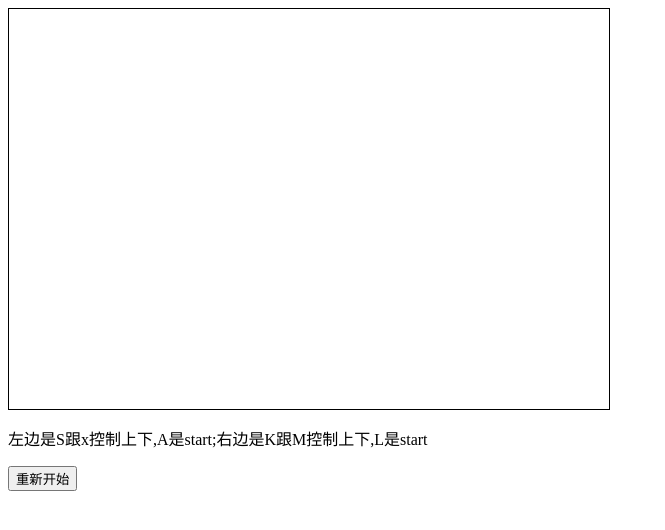
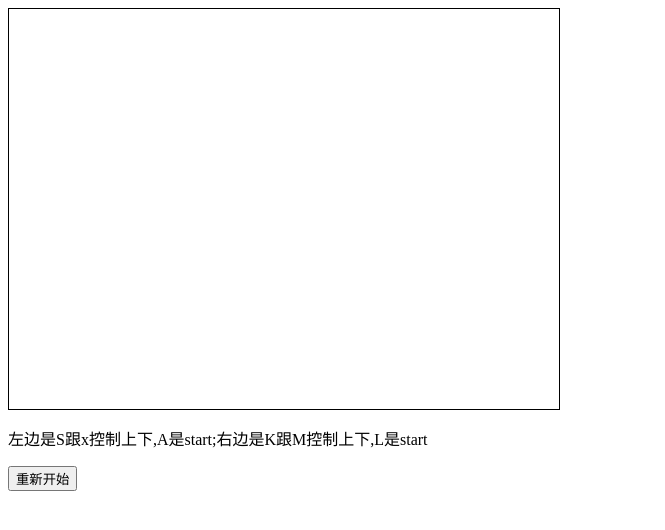
Before and after one commit to rongtou/node-marbles, a plain HTML site: page src/wp/index.html in a window 1280 px wide. Shown: the whole page, without its empty margins (0-665 px from the left). Drawn offline with nearby package versions, Linux system fonts and the light colour scheme.

Commit message:
width fixed

```diff
--- a/src/wp/index.html
+++ b/src/wp/index.html
@@ -2,7 +2,7 @@
 <script type="text/javascript" src="https://raw.github.com/rongtou/node-marbles/master/src/wp/canvas.js" ></script>
 <script type="text/javascript" src="https://raw.github.com/rongtou/node-marbles/master/src/marbles.js" ></script>
 
-<div id="marbleContainer" class="board" style="border: 1px solid;width: 600px;height: 400px;">
+<div id="marbleContainer" class="board" style="border: 1px solid;width: 550px;height: 400px;">
 </div>
 <p>左边是S跟x控制上下,A是start;右边是K跟M控制上下,L是start</p>
 <input type="button" id="btnRestart" value="重新开始" />
```
